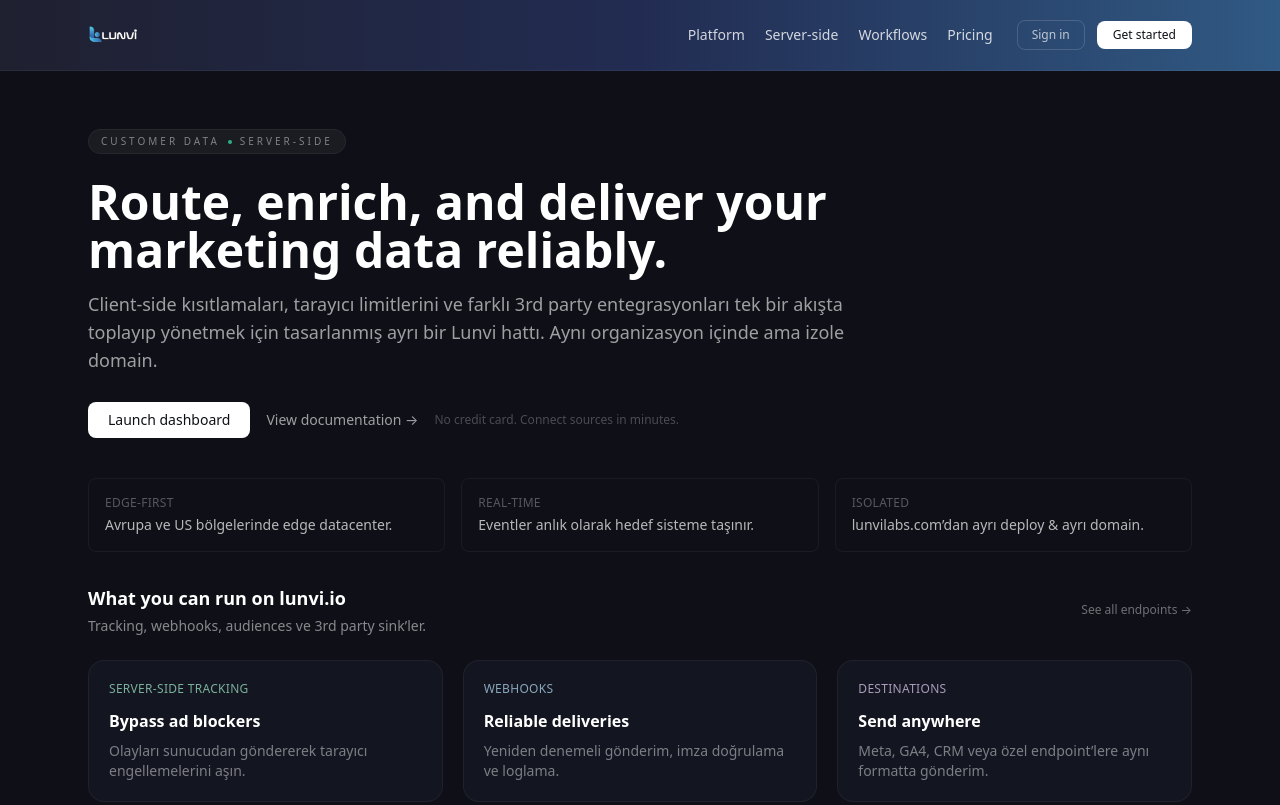
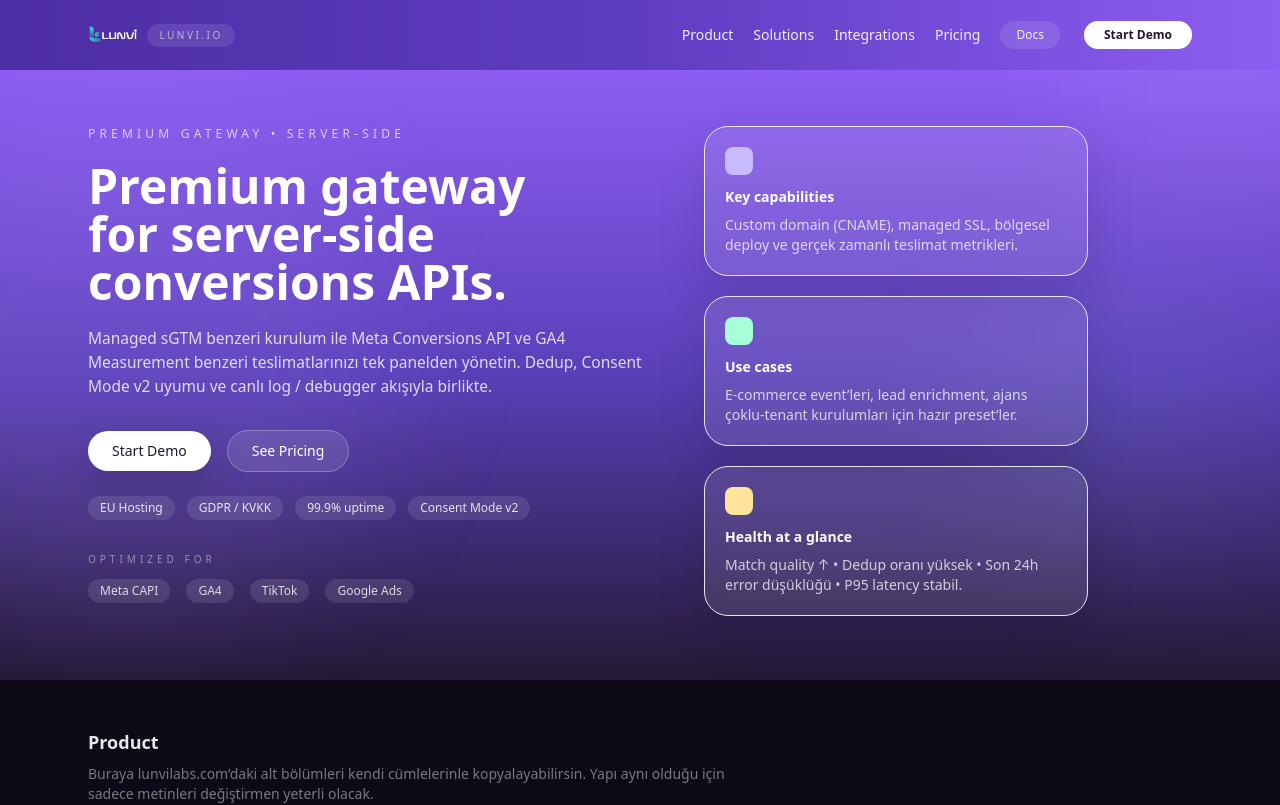
Before and after one commit to tugbaarslanw/lunvi-io, a Next.js app: page / in a window 1280 px wide. Shown: the top 805 px of the page. Built offline with nearby package versions, Linux system fonts and the light colour scheme.

Commit message:
Update page.tsx

```diff
--- a/app/page.tsx
+++ b/app/page.tsx
@@ -2,177 +2,163 @@
 
 export default function Home() {
   return (
-    <main className="min-h-screen bg-[#0f1017] text-white">
-      {/* HEADER (lunvi.io mor bandı) */}
-      <header className="sticky top-0 z-30 bg-gradient-to-r from-[#1f2030] via-[#222c52] to-[#305983] border-b border-white/5">
+    <main className="min-h-screen bg-[#0d0916] text-white">
+      {/* HEADER */}
+      <header className="sticky top-0 z-30 bg-gradient-to-r from-[#4d2da3] via-[#5f3dc1] to-[#8d5ef3]">
         <div className="mx-auto flex h-[70px] max-w-6xl items-center justify-between px-6">
-          {/* logo */}
+          {/* sol logo */}
           <div className="flex items-center gap-2">
             <Image
               src="/logo.png"
               alt="Lunvi"
-              width={120}
-              height={38}
+              width={118}
+              height={36}
               priority
               className="h-9 w-auto"
             />
+            <span className="rounded-full bg-white/10 px-3 py-1 text-[10px] uppercase tracking-[0.25em] text-white/60">
+              lunvi.io
+            </span>
           </div>
 
-          {/* nav + actions */}
+          {/* sağ nav */}
           <div className="flex items-center gap-6">
-            <nav className="hidden items-center gap-5 text-sm text-white/80 md:flex">
-              <a href="#" className="hover:text-white transition-colors">
-                Platform
+            <nav className="hidden items-center gap-5 text-sm text-white/90 md:flex">
+              <a href="#" className="hover:text-white transition">
+                Product
               </a>
-              <a href="#" className="hover:text-white transition-colors">
-                Server-side
+              <a href="#" className="hover:text-white transition">
+                Solutions
               </a>
-              <a href="#" className="hover:text-white transition-colors">
-                Workflows
+              <a href="#" className="hover:text-white transition">
+                Integrations
               </a>
-              <a href="#" className="hover:text-white transition-colors">
+              <a href="#" className="hover:text-white transition">
                 Pricing
               </a>
+              <a
+                href="#"
+                className="rounded-full bg-white/10 px-4 py-1.5 text-xs hover:bg-white/15"
+              >
+                Docs
+              </a>
             </nav>
-            <div className="flex items-center gap-3">
-              <button className="hidden rounded-lg border border-white/15 px-3.5 py-1.5 text-xs text-white/70 hover:border-white/40 md:inline-flex">
-                Sign in
+            <button className="rounded-full bg-white px-5 py-1.5 text-xs font-semibold text-[#211538] hover:bg-white/90">
+              Start Demo
             </button>
-              <button className="rounded-lg bg-white px-4 py-1.5 text-xs font-medium text-[#0f1017] hover:bg-white/90">
-                Get started
-              </button>
-            </div>
           </div>
         </div>
       </header>
 
       {/* HERO */}
-      <section className="mx-auto w-full max-w-6xl px-6 pt-14 pb-10">
-        <div className="inline-flex items-center gap-2 rounded-full border border-white/5 bg-white/5 px-3 py-1 text-[10px] uppercase tracking-[0.3em] text-white/45">
-          <span>customer data</span>
-          <span className="h-1 w-1 rounded-full bg-emerald-400/80" />
-          <span>server-side</span>
+      <section className="relative overflow-hidden bg-gradient-to-b from-[#8d5ef3] via-[#5a3fb8] to-[#251936]">
+        {/* arka plan balonlar */}
+        <div className="pointer-events-none absolute -right-20 -top-32 h-72 w-72 rounded-full bg-white/5 blur-3xl" />
+        <div className="pointer-events-none absolute -left-32 top-10 h-[520px] w-[520px] rounded-full bg-[#b998ff]/10 blur-3xl" />
+        <div className="pointer-events-none absolute right-0 top-44 h-80 w-80 rounded-full bg-[#a7ffe3]/5 blur-3xl" />
+
+        <div className="mx-auto flex max-w-6xl flex-col gap-10 px-6 pb-16 pt-14 lg:flex-row">
+          {/* sol metin */}
+          <div className="relative z-10 max-w-xl">
+            <p className="text-xs uppercase tracking-[0.35em] text-white/70">
+              premium gateway • server-side
+            </p>
+            <h1 className="mt-5 text-4xl font-semibold leading-[1.05] md:text-5xl">
+              Premium gateway
+              <br />
+              for server-side
+              <br />
+              conversions APIs.
+            </h1>
+            <p className="mt-5 text-base text-white/80 md:text-[15.5px]">
+              Managed sGTM benzeri kurulum ile Meta Conversions API ve GA4
+              Measurement benzeri teslimatlarınızı tek panelden yönetin. Dedup,
+              Consent Mode v2 uyumu ve canlı log / debugger akışıyla birlikte.
+            </p>
+
+            <div className="mt-8 flex flex-wrap items-center gap-4">
+              <button className="rounded-full bg-white px-6 py-2.5 text-sm font-medium text-[#1e152f] shadow-[0_16px_40px_rgba(0,0,0,0.15)] hover:bg-white/95">
+                Start Demo
+              </button>
+              <button className="rounded-full border border-white/25 bg-white/10 px-6 py-2.5 text-sm text-white hover:bg-white/15">
+                See Pricing
+              </button>
             </div>
 
-        <div className="mt-6 max-w-3xl">
-          <h1 className="text-4xl font-semibold leading-tight md:text-5xl">
-            Route, enrich, and deliver your marketing data reliably.
-          </h1>
-          <p className="mt-4 text-base text-white/60 md:text-lg">
-            Client-side kısıtlamaları, tarayıcı limitlerini ve farklı 3rd party
-            entegrasyonları tek bir akışta toplayıp yönetmek için tasarlanmış ayrı
-            bir Lunvi hattı. Aynı organizasyon içinde ama izole domain.
+            <div className="mt-6 flex flex-wrap gap-3 text-xs text-white/85">
+              <span className="rounded-full bg-white/10 px-3 py-1">EU Hosting</span>
+              <span className="rounded-full bg-white/10 px-3 py-1">GDPR / KVKK</span>
+              <span className="rounded-full bg-white/10 px-3 py-1">99.9% uptime</span>
+              <span className="rounded-full bg-white/10 px-3 py-1">
+                Consent Mode v2
+              </span>
+            </div>
+
+            <div className="mt-8">
+              <p className="text-[10px] uppercase tracking-[0.4em] text-white/45">
+                Optimized for
+              </p>
+              <div className="mt-3 flex items-center gap-4 text-sm text-white/80">
+                <span className="rounded-full bg-white/10 px-3 py-1 text-xs">
+                  Meta CAPI
+                </span>
+                <span className="rounded-full bg-white/10 px-3 py-1 text-xs">
+                  GA4
+                </span>
+                <span className="rounded-full bg-white/10 px-3 py-1 text-xs">
+                  TikTok
+                </span>
+                <span className="rounded-full bg-white/10 px-3 py-1 text-xs">
+                  Google Ads
+                </span>
+              </div>
+            </div>
+          </div>
+
+          {/* sağ kartlar */}
+          <div className="relative z-10 flex flex-1 flex-col gap-5 lg:max-w-sm">
+            <div className="rounded-3xl border border-white/4 bg-white/10 p-5 shadow-[0_20px_50px_rgba(0,0,0,0.12)] backdrop-blur">
+              <div className="mb-3 h-7 w-7 rounded-lg bg-[#c9bbff]" />
+              <h2 className="text-sm font-semibold">Key capabilities</h2>
+              <p className="mt-2 text-sm text-white/75">
+                Custom domain (CNAME), managed SSL, bölgesel deploy ve gerçek zamanlı
+                teslimat metrikleri.
               </p>
             </div>
 
-        <div className="mt-7 flex flex-wrap items-center gap-4">
-          <button className="rounded-lg bg-white px-5 py-2 text-sm font-medium text-[#0f1017] hover:bg-white/90">
-            Launch dashboard
-          </button>
-          <button className="text-sm text-white/60 hover:text-white/90">
-            View documentation →
-          </button>
-          <p className="text-xs text-white/25">
-            No credit card. Connect sources in minutes.
+            <div className="rounded-3xl border border-white/4 bg-white/10 p-5 shadow-[0_20px_50px_rgba(0,0,0,0.12)] backdrop-blur">
+              <div className="mb-3 h-7 w-7 rounded-lg bg-[#a6ffd7]" />
+              <h2 className="text-sm font-semibold">Use cases</h2>
+              <p className="mt-2 text-sm text-white/75">
+                E-commerce event’leri, lead enrichment, ajans çoklu-tenant kurulumları
+                için hazır preset’ler.
               </p>
             </div>
-      </section>
 
-      {/* STRIP (küçük bilgi şeridi) */}
-      <section className="mx-auto flex w-full max-w-6xl flex-wrap gap-4 px-6 pb-8 text-sm text-white/40 md:flex-nowrap">
-        <div className="flex-1 rounded-lg border border-white/5 bg-white/2 p-4">
-          <p className="text-xs uppercase tracking-wide text-white/30">Edge-first</p>
-          <p className="mt-1 text-sm text-white/70">
-            Avrupa ve US bölgelerinde edge datacenter.
+            <div className="rounded-3xl border border-white/4 bg-white/10 p-5 shadow-[0_20px_50px_rgba(0,0,0,0.12)] backdrop-blur">
+              <div className="mb-3 h-7 w-7 rounded-lg bg-[#ffe49c]" />
+              <h2 className="text-sm font-semibold">Health at a glance</h2>
+              <p className="mt-2 text-sm text-white/75">
+                Match quality ↑ • Dedup oranı yüksek • Son 24h error düşüklüğü • P95
+                latency stabil.
               </p>
             </div>
-        <div className="flex-1 rounded-lg border border-white/5 bg-white/2 p-4">
-          <p className="text-xs uppercase tracking-wide text-white/30">Real-time</p>
-          <p className="mt-1 text-sm text-white/70">
-            Eventler anlık olarak hedef sisteme taşınır.
-          </p>
-        </div>
-        <div className="flex-1 rounded-lg border border-white/5 bg-white/2 p-4">
-          <p className="text-xs uppercase tracking-wide text-white/30">Isolated</p>
-          <p className="mt-1 text-sm text-white/70">
-            lunvilabs.com’dan ayrı deploy & ayrı domain.
-          </p>
-        </div>
-      </section>
-
-      {/* FEATURE GRID */}
-      <section className="mx-auto w-full max-w-6xl px-6 pb-14">
-        <div className="flex items-center justify-between gap-4 pb-6">
-          <div>
-            <h2 className="text-lg font-semibold">What you can run on lunvi.io</h2>
-            <p className="mt-1 text-sm text-white/50">
-              Tracking, webhooks, audiences ve 3rd party sink’ler.
-            </p>
-          </div>
-          <button className="text-xs text-white/40 hover:text-white/80">
-            See all endpoints →
-          </button>
-        </div>
-
-        <div className="grid gap-5 md:grid-cols-3">
-          <div className="rounded-2xl border border-white/5 bg-[#131520] p-5">
-            <p className="text-xs uppercase tracking-wide text-emerald-200/70">
-              Server-side tracking
-            </p>
-            <h3 className="mt-3 text-base font-semibold">Bypass ad blockers</h3>
-            <p className="mt-2 text-sm text-white/45">
-              Olayları sunucudan göndererek tarayıcı engellemelerini aşın.
-            </p>
-          </div>
-          <div className="rounded-2xl border border-white/5 bg-[#131520] p-5">
-            <p className="text-xs uppercase tracking-wide text-sky-200/70">
-              Webhooks
-            </p>
-            <h3 className="mt-3 text-base font-semibold">Reliable deliveries</h3>
-            <p className="mt-2 text-sm text-white/45">
-              Yeniden denemeli gönderim, imza doğrulama ve loglama.
-            </p>
-          </div>
-          <div className="rounded-2xl border border-white/5 bg-[#131520] p-5">
-            <p className="text-xs uppercase tracking-wide text-purple-200/70">
-              Destinations
-            </p>
-            <h3 className="mt-3 text-base font-semibold">Send anywhere</h3>
-            <p className="mt-2 text-sm text-white/45">
-              Meta, GA4, CRM veya özel endpoint’lere aynı formatta gönderim.
-            </p>
           </div>
         </div>
       </section>
 
-      {/* INTEGRATIONS */}
-      <section className="mx-auto w-full max-w-6xl px-6 pb-14">
-        <div className="rounded-2xl border border-white/5 bg-[#131520] p-6">
-          <div className="flex flex-wrap items-center justify-between gap-4 pb-4">
-            <div>
-              <h2 className="text-lg font-semibold">Integrations</h2>
-              <p className="text-sm text-white/45">
-                Most common ad & analytics destinations are prebuilt.
+      {/* alt içerik placeholder */}
+      <section className="mx-auto w-full max-w-6xl px-6 py-12">
+        <h2 className="text-lg font-semibold text-white/90">Product</h2>
+        <p className="mt-2 max-w-2xl text-sm text-white/45">
+          Buraya lunvilabs.com’daki alt bölümleri kendi cümlelerinle kopyalayabilirsin.
+          Yapı aynı olduğu için sadece metinleri değiştirmen yeterli olacak.
         </p>
-            </div>
-            <button className="rounded-lg border border-white/10 px-3 py-1.5 text-xs text-white/80 hover:border-white/30">
-              View connection guide
-            </button>
-          </div>
-          <div className="mt-4 flex flex-wrap gap-3 text-xs text-white/40">
-            <span className="rounded-full bg-white/5 px-3 py-1">Meta CAPI</span>
-            <span className="rounded-full bg-white/5 px-3 py-1">Google Analytics 4</span>
-            <span className="rounded-full bg-white/5 px-3 py-1">TikTok Events API</span>
-            <span className="rounded-full bg-white/5 px-3 py-1">HubSpot</span>
-            <span className="rounded-full bg-white/5 px-3 py-1">Custom Webhook</span>
-          </div>
-        </div>
       </section>
 
-      {/* FOOTER */}
       <footer className="mx-auto flex w-full max-w-6xl items-center justify-between px-6 pb-8 text-xs text-white/25">
         <span>© {new Date().getFullYear()} lunvi.io</span>
-        <span>Separate deployment from lunvilabs.com</span>
+        <span>Separate from lunvilabs.com</span>
       </footer>
     </main>
   );
```
Lines whose indentation alone changed are shown as unchanged.
